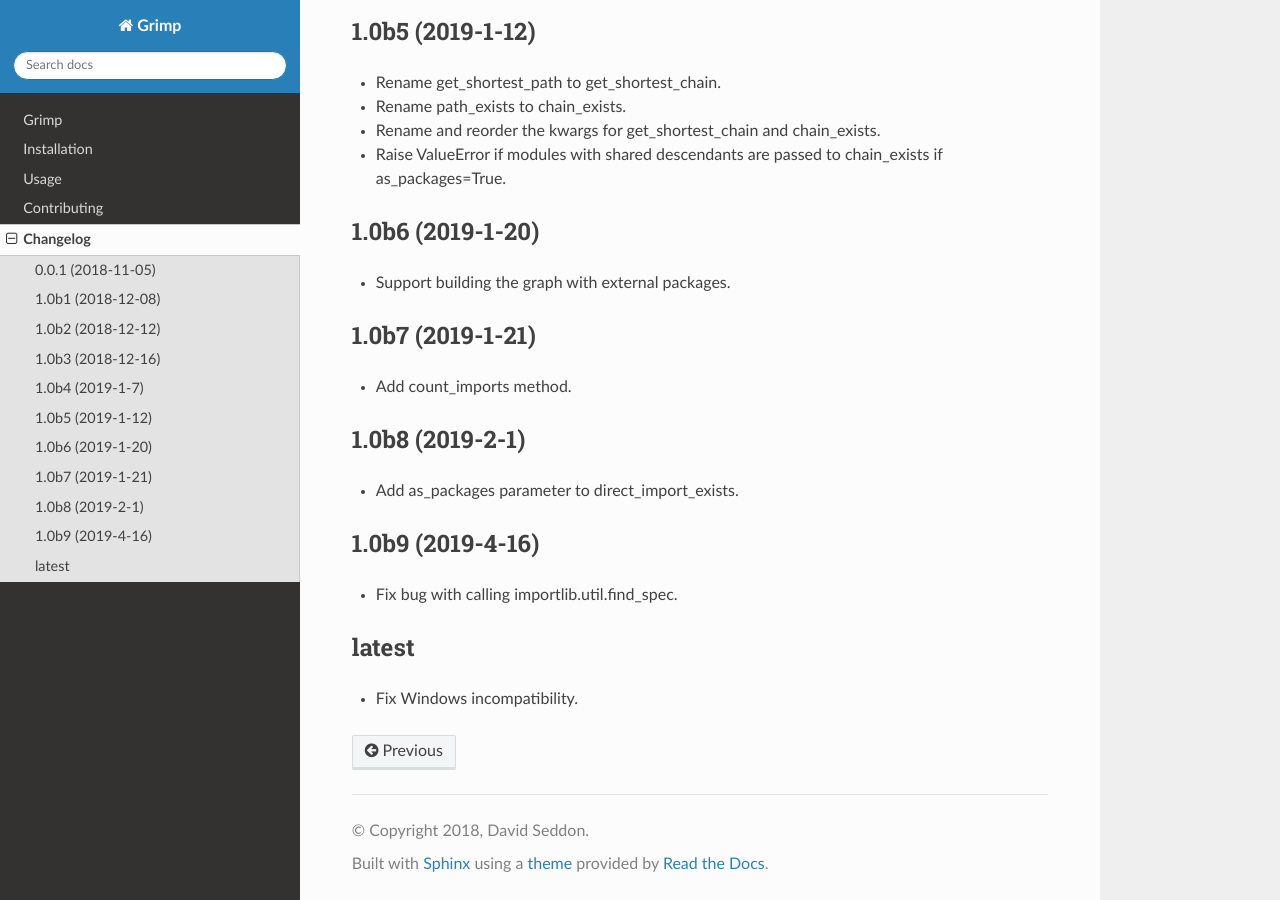
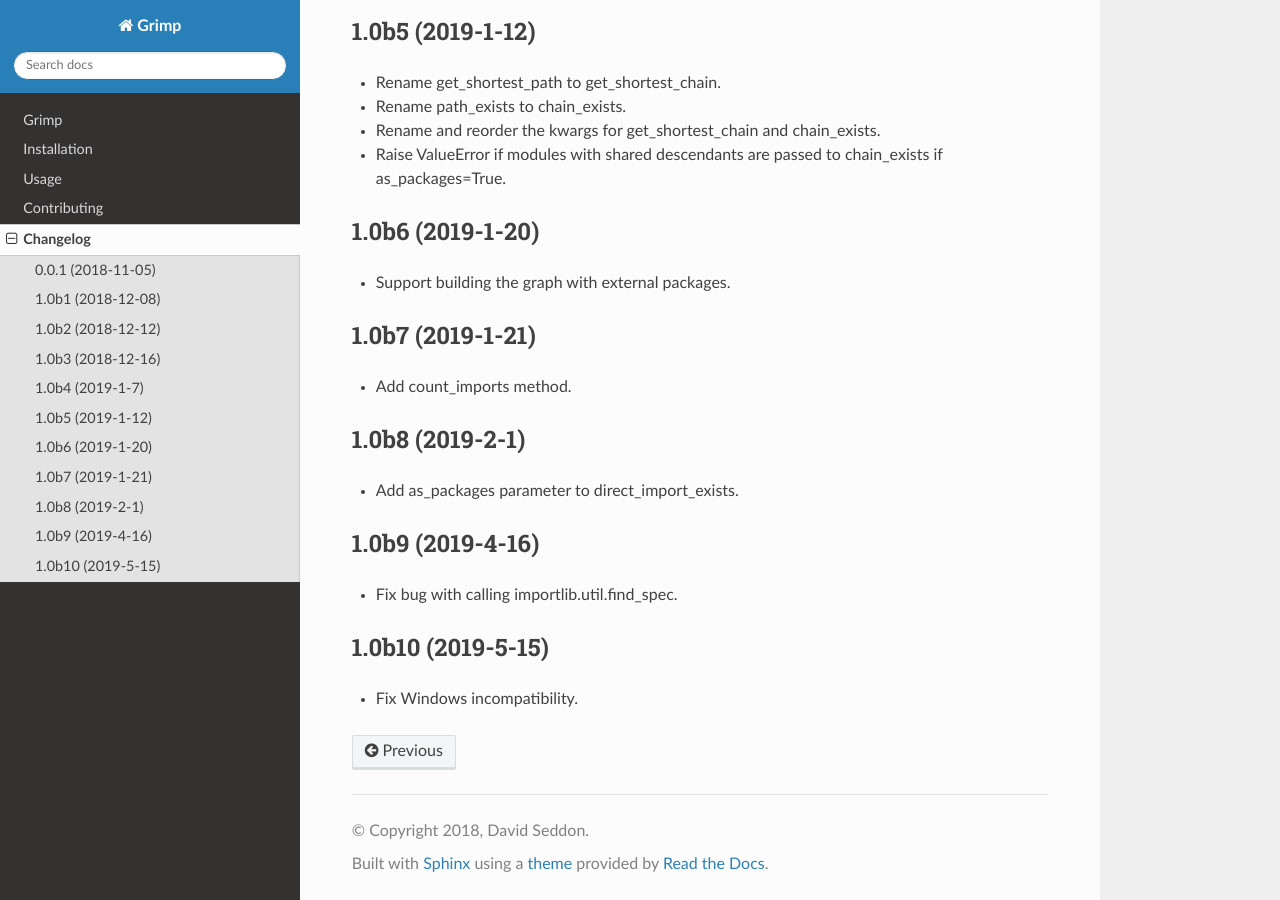
Before and after one commit to seddonym/grimp, a Sphinx documentation site: the page built from docs/changelog.rst, in a window 1280 px wide and 900 px high, scrolled down 762 px. Built offline with Sphinx 7.4.7 and the Read the Docs theme 2.0.0, drawn with Linux system fonts in a browser that asks for light colours.

Commit message:
Release v1.0b10

```diff
--- a/CHANGELOG.rst
+++ b/CHANGELOG.rst
@@ -54,6 +54,6 @@ Changelog
 -----------------
 * Fix bug with calling importlib.util.find_spec.
 
-latest
-------
+1.0b10 (2019-5-15)
+------------------
 * Fix Windows incompatibility.
--- a/docs/conf.py
+++ b/docs/conf.py
@@ -26,7 +26,7 @@ author = 'David Seddon'
 # The short X.Y version
 version = ''
 # The full version, including alpha/beta/rc tags
-release = '1.0b9'
+release = '1.0b10'
 
 
 # -- General configuration ---------------------------------------------------
--- a/setup.py
+++ b/setup.py
@@ -21,7 +21,7 @@ def read(*names, **kwargs):
 
 setup(
     name='grimp',
-    version='1.0b9',
+    version='1.0b10',
     license='BSD 2-Clause License',
     description="Builds a graph of a Python project's internal and external dependencies.",
     long_description=read('README.rst'),
--- a/src/grimp/__init__.py
+++ b/src/grimp/__init__.py
@@ -1,4 +1,4 @@
-__version__ = '1.0b9'
+__version__ = '1.0b10'
 
 from .domain.valueobjects import Module, DirectImport  # noqa: F401
 from .main import build_graph  # noqa: F401
```
